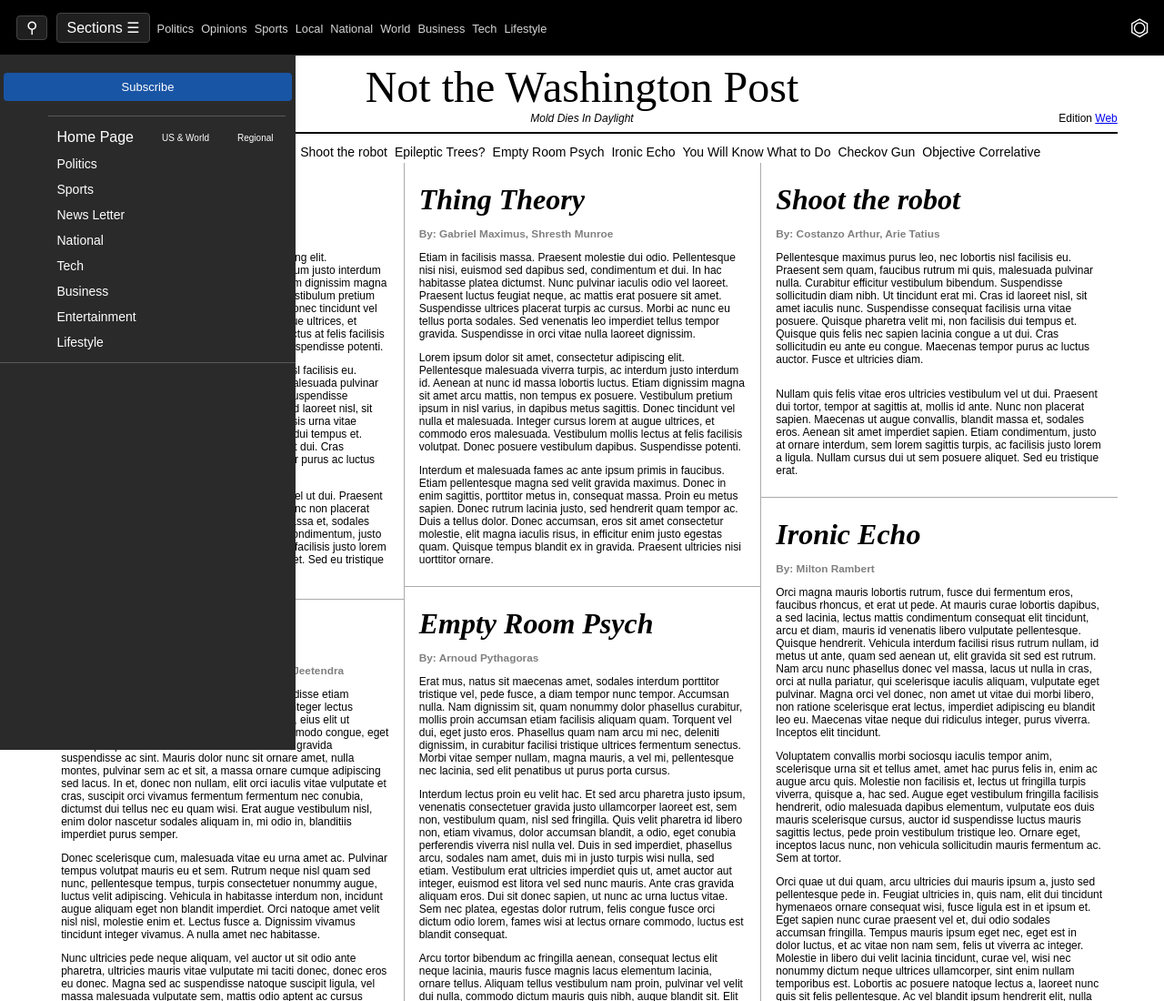
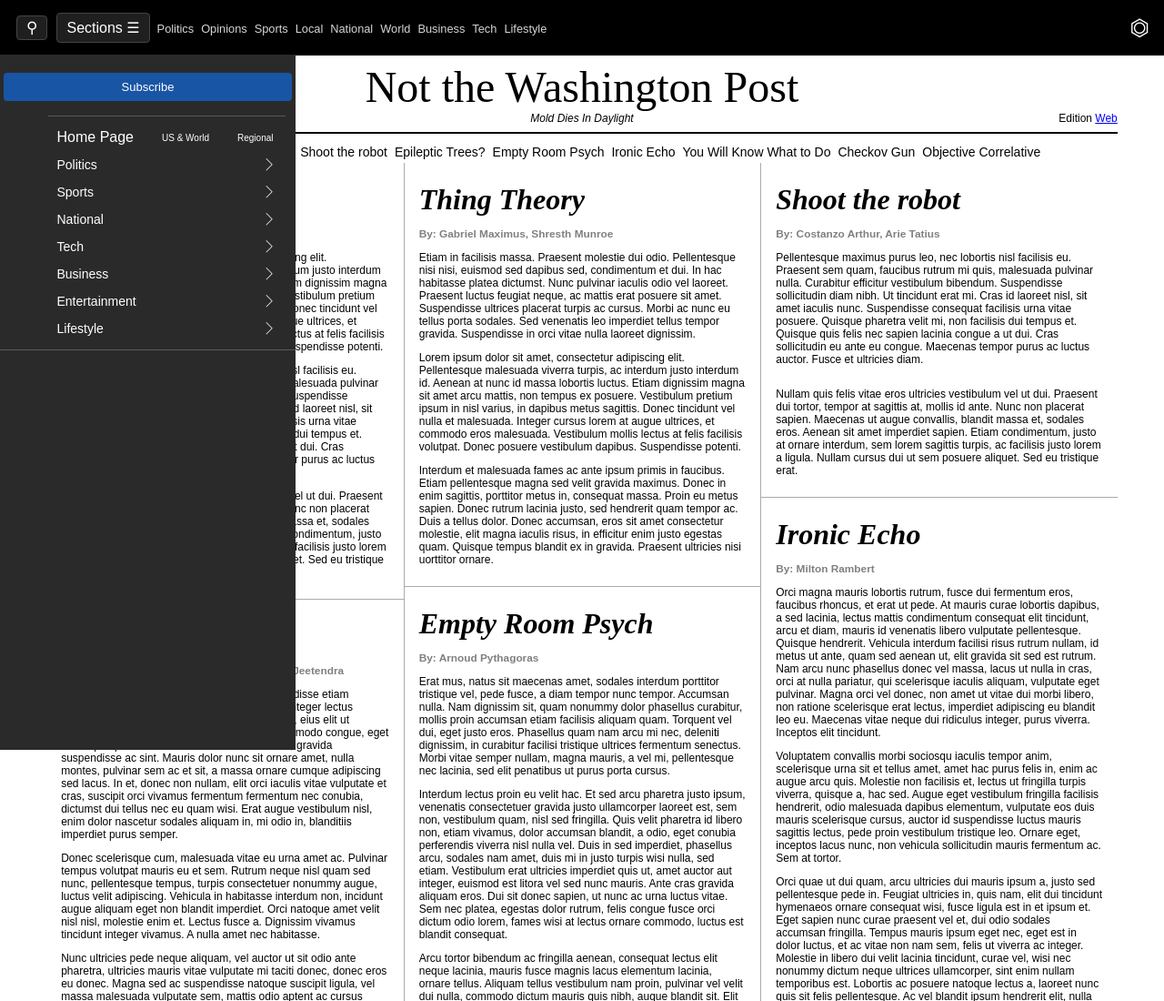
Before and after one commit to penkar/frameW, a website built with webpack: page index.html in a window 1280 px wide. Shown: the top 1100 px of the page at 91% size. Built offline with nearby package versions, Linux system fonts and the light colour scheme.

Commit message:
All links should be appearing correctly.

```diff
--- a/src/execution/content.js
+++ b/src/execution/content.js
@@ -1,10 +1,14 @@
 import {ce} from '../source';
-export function Content({href, text, subhrefs}){
-
+export function Content({href, text, subhrefs = []}){
+  var links = subhrefs.map(function(i){
+    return ce('div', {sClass:'subcontent-component', children:[ce('a',i)]})
+  });
   return ce('div', {
     sClass:'content-component',
     children:[
-      ce('span', {sClass:'label', href, text}),
+      ce('a', {sClass:'label', href, text,}),
+      ce('span', {sClass:'angle'}),
+      ce('div', {sClass:'subcontents-component thin-shadow', children:links}),
     ],
   })
 }
--- a/src/execution/contents.js
+++ b/src/execution/contents.js
@@ -1,6 +1,6 @@
 const Contents = [{
   text:'Politics',
-  href:'/politics',
+  href:'#politics',
   subhrefs: [{
     text:'The White House',
     href:'#thewhitehouse',
@@ -19,7 +19,7 @@ const Contents = [{
   ],
 },{
   text:'Sports',
-  href:'/sports',
+  href:'#sports',
   subhrefs: [{
     text:'NFL',
     href:'#nfl',
@@ -31,12 +31,8 @@ const Contents = [{
     href:'#mlb',
   }],
 },{
-  text:'News Letter',
-  href:'/newsletter',
-  subhrefs:[],
-},{
   text:'National',
-  href:'/national',
+  href:'#national',
   subhrefs:[{
     text:'Education',
     href:'#education',
@@ -51,14 +47,14 @@ const Contents = [{
     href:'#nationalsecurity',
   },{
     text:'Health & Science',
-    href:'/national/healthscience',
+    href:'#national/healthscience',
   },{
     text:'True Crime',
     href:'#truecrime',
   }]
 },{
   text:'Tech',
-  href:'/tech',
+  href:'#tech',
   subhrefs: [{
     text:'Innovation',
     href:'#innovation',
@@ -68,7 +64,7 @@ const Contents = [{
   }],
 },{
   text:'Business',
-  href:'/business',
+  href:'#business',
   subhrefs: [{
     text:'On Leadership',
     href:'#onleadership',
@@ -90,7 +86,7 @@ const Contents = [{
   }],
 },{
   text:'Entertainment',
-  href:'/entertainment',
+  href:'#entertainment',
   subhrefs: [{
     text:'Books',
     href:'#books',
@@ -118,7 +114,7 @@ const Contents = [{
   }],
 },{
   text:'Lifestyle',
-  href:'/lifestyle',
+  href:'#lifestyle',
   subhrefs: [{
     text:'Food',
     href:'#food',
--- a/src/source/creator.js
+++ b/src/source/creator.js
@@ -1,8 +1,9 @@
 import * as utilities from './utilities.js'
 export const ce = (ele, {style, children = [], sClass, text, href, id, html} = {}) => {
+  if(!ele) return null;
   let element = document.createElement(ele);
   for(var i in style) { element.style[i] = style[i]; };
-  for(var child of children) { element.appendChild(child); };
+  for(var child of children) { child && element.appendChild(child); };
   if(sClass) element.className = sClass;
   if(text) element.innerText = text;
   if(href) element.href = href;
--- a/src/styles.css
+++ b/src/styles.css
@@ -215,6 +215,13 @@ display: flex;
 justify-content: space-between;
 align-items: center;
 min-height: 1rem; }
+.table-of-contents-component .content-component > .angle {
+transform:rotate(-135deg);}
+.table-of-contents-component .content-component > .angle:after {
+content:"\221F";}
+.table-of-contents-component .content-component > .label {
+  color:white;
+  text-decoration: none;}
 .table-of-contents-component .content-component > .label, .table-of-contents-component .content-component .right-arrow {
   font-size: 14px; }
 .table-of-contents-component .content-component > .subcontents-component {
```
